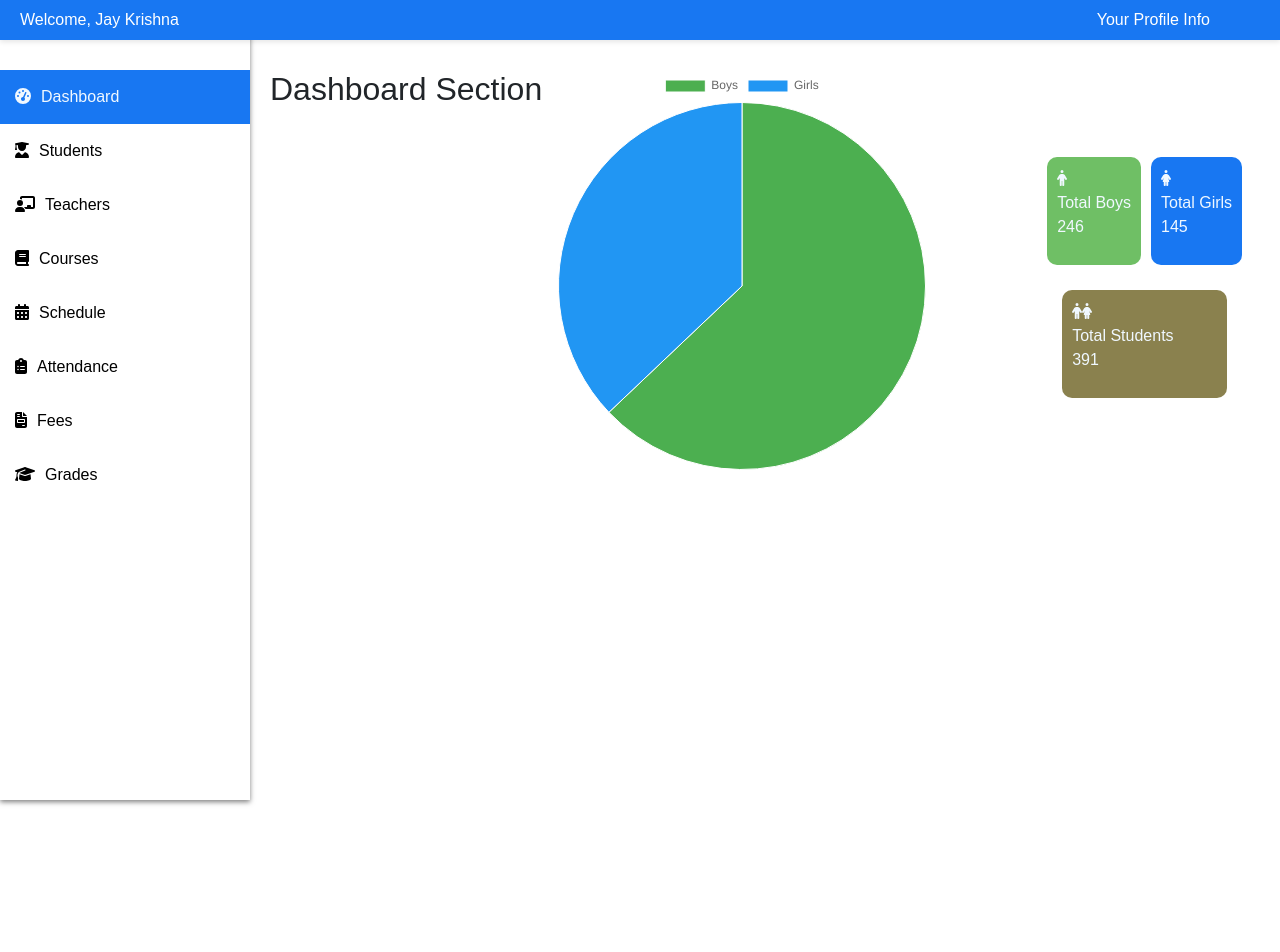
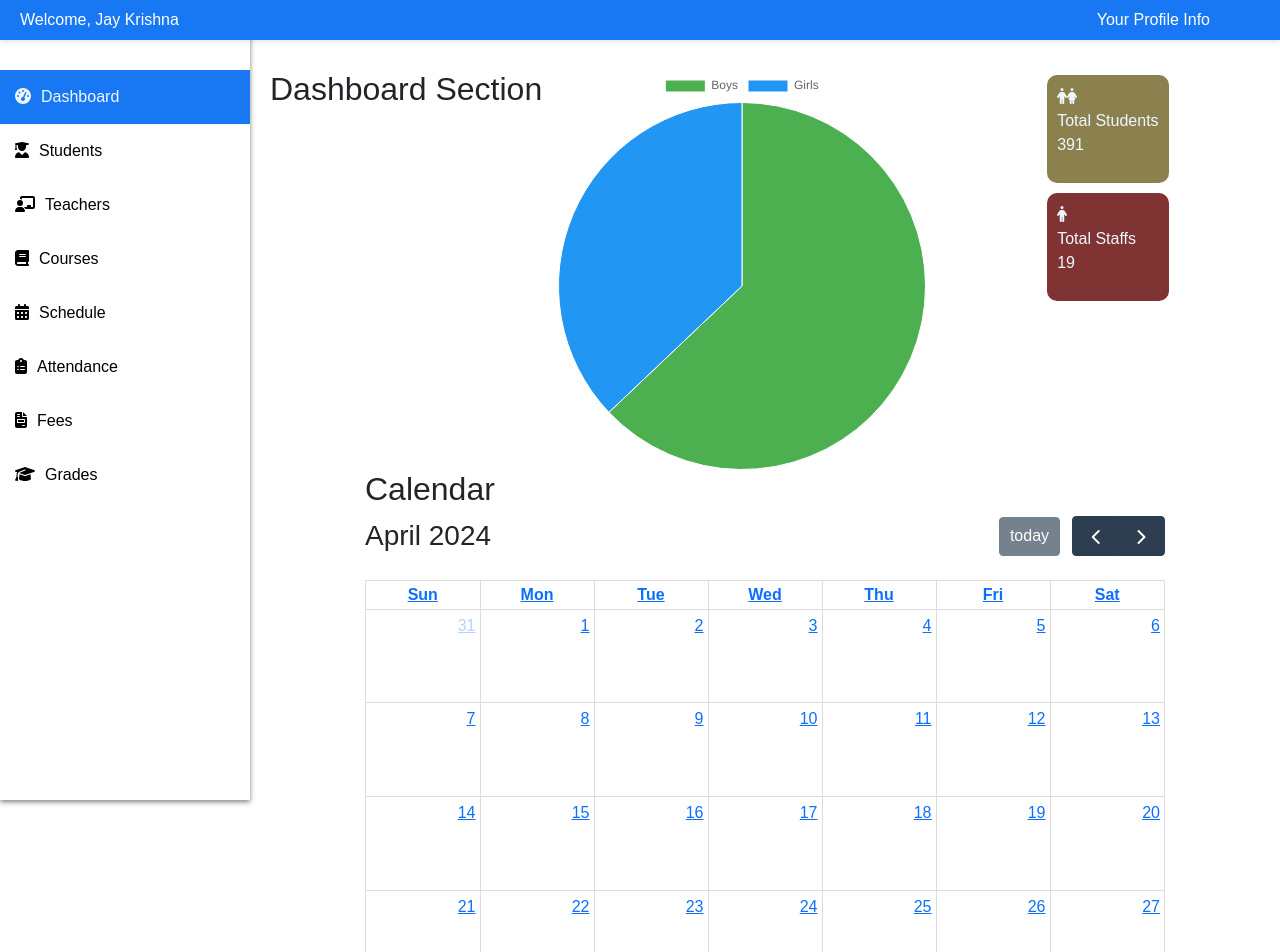
Before and after one commit to JayKrishnaMandal/schoolmanagement, a React (Vite) app: page / in a window 1280 px wide. Shown: the top 952 px of the page. Before the commit the page ends 800 px from the top, so only its background shows below. Built offline with nearby package versions, Linux system fonts and the light colour scheme.

Commit message:
added calendar

```diff
--- a/package.json
+++ b/package.json
@@ -15,11 +15,17 @@
     "@fortawesome/fontawesome-svg-core": "^6.5.2",
     "@fortawesome/free-solid-svg-icons": "^6.5.2",
     "@fortawesome/react-fontawesome": "^0.2.0",
+    "@fullcalendar/common": "^5.11.5",
+    "@fullcalendar/daygrid": "^6.1.11",
+    "@fullcalendar/interaction": "^6.1.11",
+    "@fullcalendar/react": "^6.1.11",
+    "@react-google-maps/api": "^2.19.3",
     "bootstrap": "^5.3.3",
     "chart.js": "^4.4.2",
     "font-awesome": "^4.7.0",
     "gh-pages": "^6.1.1",
     "react": "^18.2.0",
+    "react-calendar": "^5.0.0",
     "react-chartjs-2": "^5.2.0",
     "react-dom": "^18.2.0",
     "react-router-dom": "^6.23.0"
--- /dev/null
+++ b/src/components/Calendar.tsx
@@ -0,0 +1,30 @@
+import { useState } from "react";
+import FullCalendar from "@fullcalendar/react";
+import dayGridPlugin from "@fullcalendar/daygrid";
+import interactionPlugin from "@fullcalendar/interaction";
+
+const Calendar = () => {
+  const [events, setEvents] = useState<{ title: string; date: string }[]>([]);
+
+  const handleDateClick = (info: any) => {
+    const title = prompt("Enter event title:");
+    if (title) {
+      setEvents([...events, { title, date: info.dateStr }]);
+    }
+  };
+
+  return (
+    <div className="calendar-container">
+      <h2>Calendar</h2>
+      <FullCalendar
+        plugins={[dayGridPlugin, interactionPlugin]}
+        initialView="dayGridMonth"
+        selectable={true}
+        dateClick={handleDateClick}
+        events={events}
+      />
+    </div>
+  );
+};
+
+export default Calendar;
--- a/src/index.css
+++ b/src/index.css
@@ -24,7 +24,7 @@
 }
 
 .box-color1{
-background:#1877F2;
+background:#7f3333;
 color:aliceblue;
 
 }
@@ -57,3 +57,27 @@ color:aliceblue;
         height :500px;
         width :80%;
     }
+
+    /* calendar.css */
+.calendar-container {
+    max-width: 800px;
+    margin: 0 auto;
+  }
+
+  .fc-day-grid-event {
+    background-color: #007bff;
+    color: white;
+    border: none;
+  }
+
+  .fc-day-grid-event:hover {
+    background-color: #0056b3;
+  }
+
+  .fc-daygrid-event-dot {
+    background-color: #28a745;
+  }
+
+  .fc-daygrid-event-dot:hover {
+    background-color: #218838;
+  }
--- a/src/pages/DashboardSection.tsx
+++ b/src/pages/DashboardSection.tsx
@@ -1,12 +1,15 @@
 import React from "react";
-
 import { FontAwesomeIcon } from "@fortawesome/react-fontawesome";
 import { faMale, faFemale } from "@fortawesome/free-solid-svg-icons";
 import PieChart from "../../PieChart";
+import Calendar from "../components/Calendar";
+
+// Importing the Calendar component
 
 const DashboardSection: React.FC = () => {
   const boysCount = 246;
   const girlsCount = 145;
+  const staffcounts = 19;
 
   const data = {
     labels: ["Boys", "Girls"],
@@ -19,45 +22,34 @@ const DashboardSection: React.FC = () => {
     ],
   };
 
-  //const [key, setKey] = useState(0); // Unique key for Pie component
-
-  {
-    /*const handleChartUpdate = () => {
-    setKey((prevKey) => prevKey + 1); // Increment key to force remount
-  };*/
-  }
-
   return (
+    <>
       <div className="chartdiv">
         <h2>Dashboard Section</h2>
         <div style={{ textAlign: "center" }}>
           <PieChart data={data} />
         </div>
         <div className="outer-box">
-        <div className="boxes">
-          <div className="box box-color2">
-            <FontAwesomeIcon icon={faMale} />
-            <div>Total Boys</div>
-            <p>{boysCount}</p>
-          </div>
-          <div className="box box-color1">
-            <FontAwesomeIcon icon={faFemale} />
-            <div>Total Girls</div>
-            <p>{girlsCount}</p>
-          </div>
-        </div>
-        <div className="box">
           <div className="box box-color3">
             <FontAwesomeIcon icon={faMale} />
             <FontAwesomeIcon icon={faFemale} />
             <div>Total Students</div>
             <p>{girlsCount + boysCount}</p>
           </div>
+          <div className="box box-color1">
+            <FontAwesomeIcon icon={faMale} />
+
+            <div>Total Staffs</div>
+            <p>{staffcounts}</p>
           </div>
         </div>
-      {/*<button onClick={handleChartUpdate}>Update Chart</button>{" "}
-      {/* Example of chart update */}
       </div>
+
+      <div className="calendar">
+        {" "}
+        <Calendar />
+      </div>
+    </>
   );
 };
 
```
Also changed, not shown: src/components/MapContainer.tsx (added, +68 -0 lines), 1 other file (tests, documents, lock files or other folders). Lines whose indentation alone changed are shown as unchanged.
